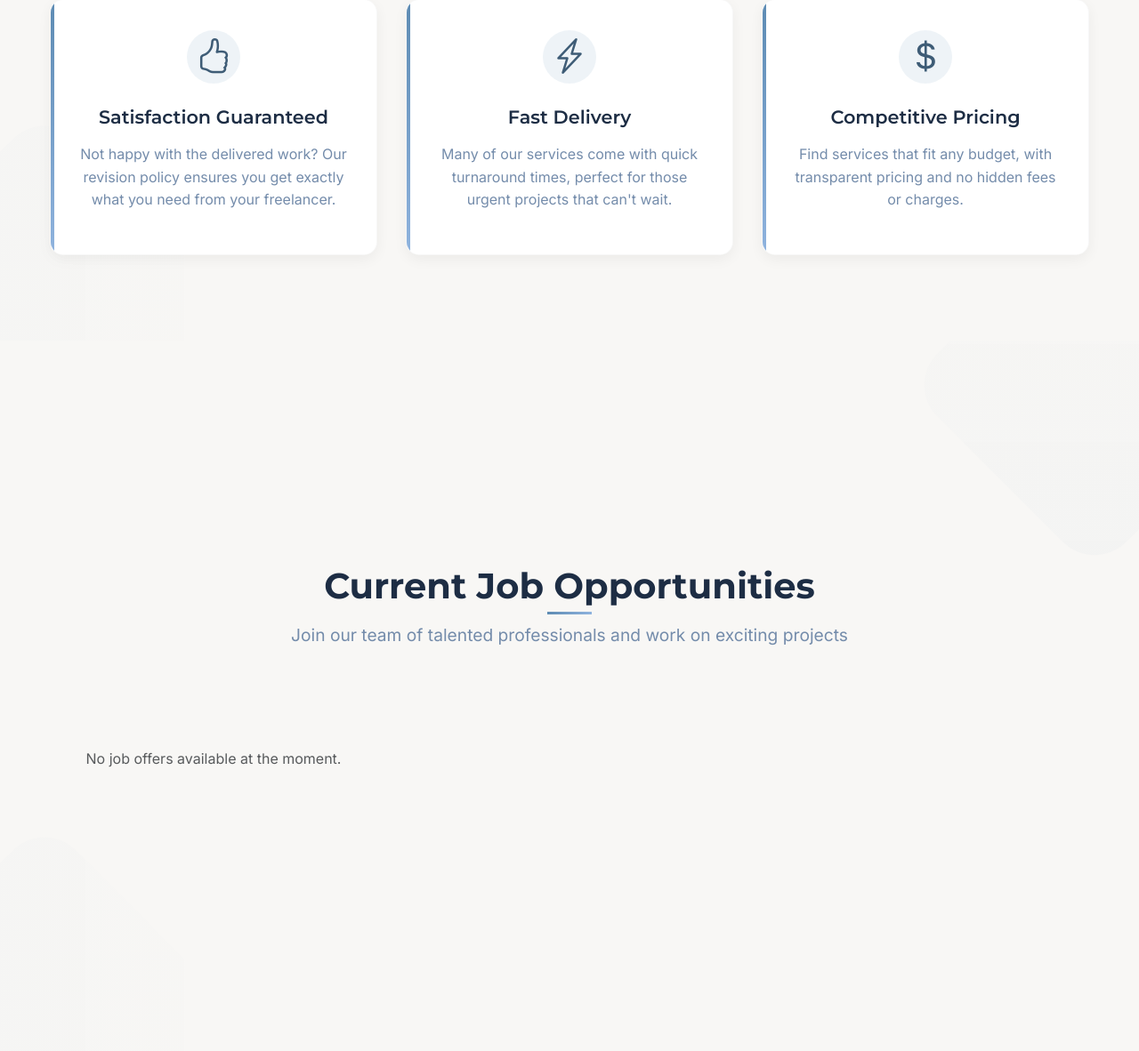
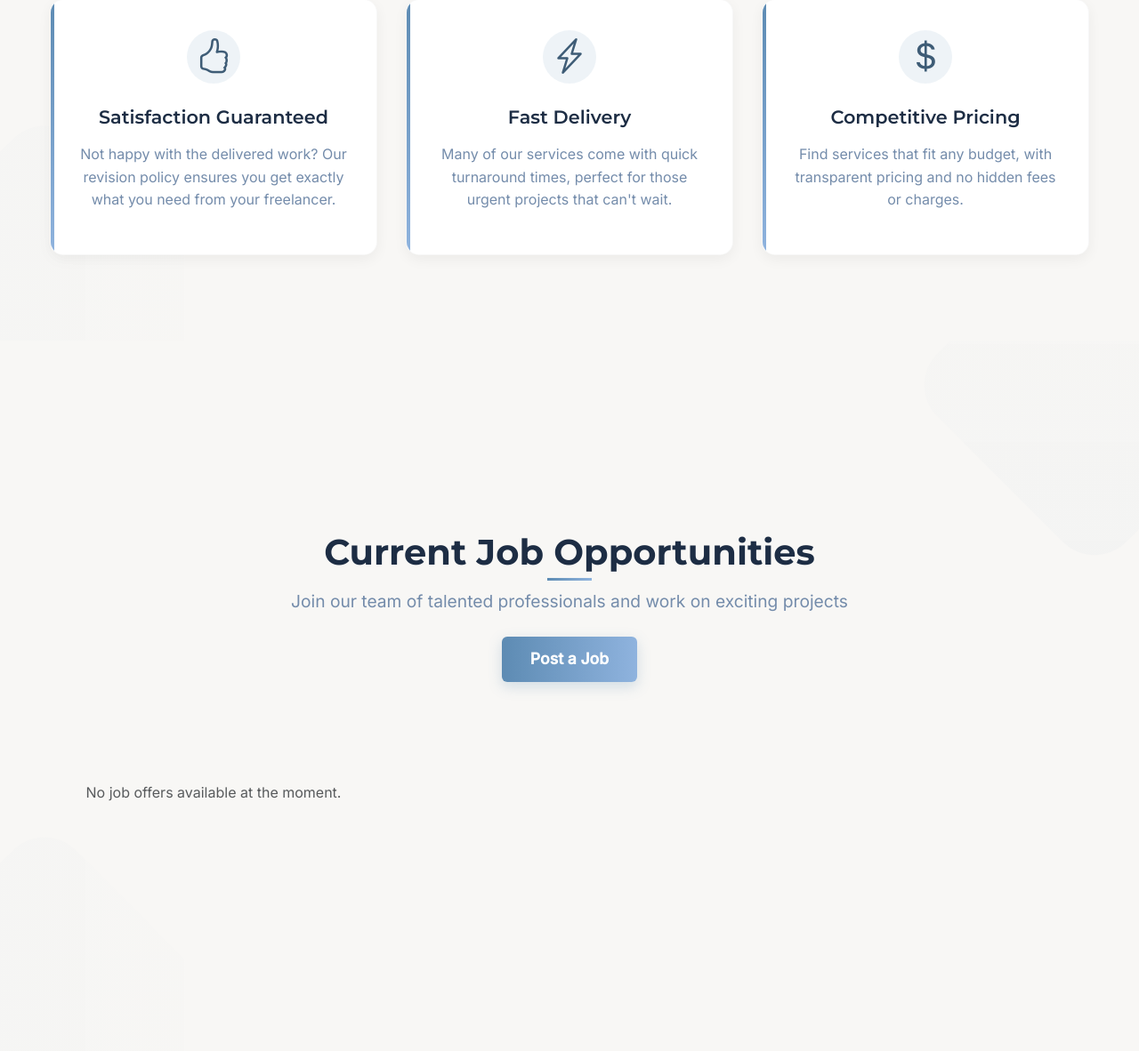
Before and after one commit to Lensi-Marketplace/Lensi, a PHP site: page /web/ in a window 1280 px wide. Shown: the part 4428-5610 px from the top of the page at 89% size. Run offline with PHP 8.4, Linux system fonts and the light colour scheme; data that the repository does not hold is empty.

Commit message:
Update: Post a Job added

```diff
--- a/components/home/navbar.php
+++ b/components/home/navbar.php
@@ -366,7 +366,7 @@
                     <a class="nav-link" href="#featured-services">Services</a>
                 </li>
                 <li class="nav-item">
-                    <a class="nav-link" href="/web/components/home/offers/offers.php">Job Offers</a>
+                    <a class="nav-link" href="#job-offers">Job Offers</a>
                 </li>
                 <li class="nav-item">
                     <a class="nav-link" href="#how-it-works">How It Works</a>
--- a/components/job-offers.php
+++ b/components/job-offers.php
@@ -254,6 +254,18 @@ $jobs = $stmt->fetchAll(PDO::FETCH_ASSOC);
     box-shadow: 0 5px 15px rgba(93, 139, 179, 0.3);
 }
 
+.post-job-btn {
+    padding: 0.75rem 2rem;
+    font-size: 1.1rem;
+    box-shadow: 0 5px 15px rgba(93, 139, 179, 0.25);
+    transition: all 0.3s cubic-bezier(0.175, 0.885, 0.32, 1.275);
+}
+
+.post-job-btn:hover {
+    transform: translateY(-3px);
+    box-shadow: 0 8px 20px rgba(93, 139, 179, 0.4);
+}
+
 /* Dark mode adjustments */
 [data-bs-theme="dark"] .job-card {
     background: rgba(31, 32, 40, 0.8);
@@ -380,6 +392,9 @@ $jobs = $stmt->fetchAll(PDO::FETCH_ASSOC);
         <div class="job-offers-header">
             <h2 class="job-offers-title">Current Job Opportunities</h2>
             <p class="job-offers-subtitle">Join our team of talented professionals and work on exciting projects</p>
+            <div class="text-center mt-4">
+                <a href="/web/components/home/offers/offers.php" class="btn job-card-apply post-job-btn" onclick="window.location.href='/web/components/home/offers/offers.php'; return false;">Post a Job</a>
+            </div>
         </div>
 
         <div class="job-offers-grid">
@@ -474,4 +489,15 @@ document.addEventListener('DOMContentLoaded', function() {
 
 // Include the Schedule Interview JS
 document.write('<script src="/web/components/home/offers/schedule-interview.js"><\/script>');
+
+// Add event listener for the Post a Job button
+document.addEventListener('DOMContentLoaded', function() {
+    const postJobBtn = document.querySelector('.post-job-btn');
+    if (postJobBtn) {
+        postJobBtn.addEventListener('click', function(e) {
+            e.preventDefault();
+            window.location.href = '/web/components/home/offers/offers.php';
+        });
+    }
+});
 </script>
```
